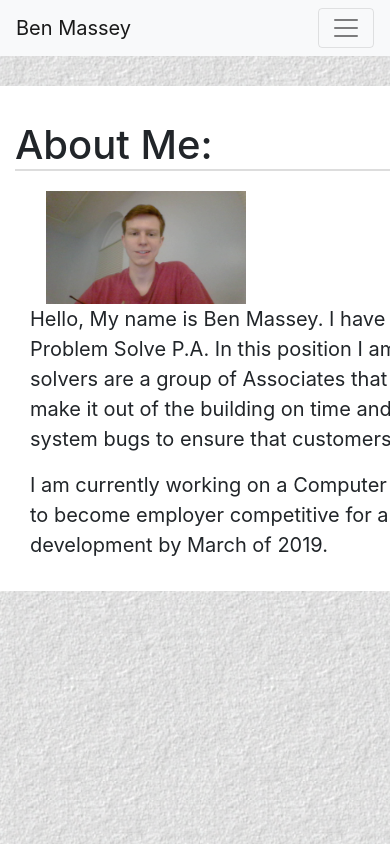
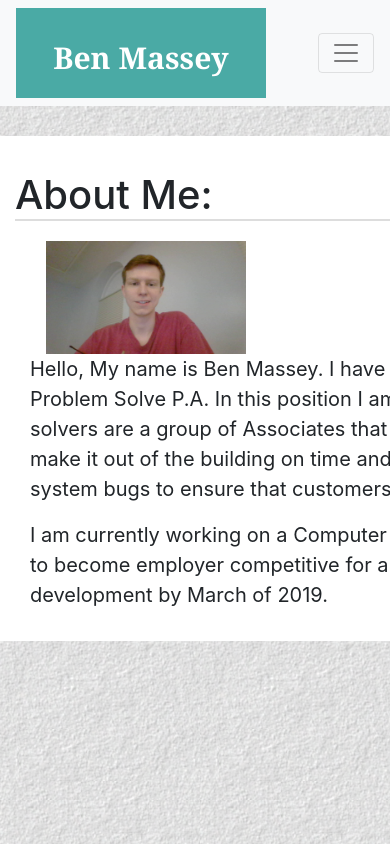
Before and after one commit to Ben-Massey/bootstrap-portfolio.github.io, a plain HTML site: page index.html in a window 390 px wide. Shown: the top 844 px of the page. Drawn offline with nearby package versions, Linux system fonts and the light colour scheme.

Commit message:
colored my name, can not figure out how to make the words on the pictures responsive also cant figure out how to make the navs go to the right

```diff
--- a/assets/css/style.css
+++ b/assets/css/style.css
@@ -83,3 +83,15 @@ p {
     right: 230px;
     width: 200px;
 }
+#logo {
+    width: 250px;
+    height: 90px;
+    font-family: Georgia, Times, "Times New Roman", serif;
+    font-size: 30px;
+    font-weight: 700;
+    line-height: 90px;
+    color: #fff;
+    text-align: center;
+    text-decoration: none;
+    background: #4aaaa5;
+}
--- a/index.html
+++ b/index.html
@@ -4,7 +4,7 @@
 <head>
     <meta charset="utf-8" />
     <meta http-equiv="X-UA-Compatible" content="IE=edge">
-    <title>Page Title</title>
+    <title>bootstrap portfolio</title>
     <meta name="viewport" content="width=device-width, initial-scale=1">
     <link rel="stylesheet" href="https://stackpath.bootstrapcdn.com/bootstrap/4.1.3/css/bootstrap.min.css" integrity="sha384-MCw98/SFnGE8fJT3GXwEOngsV7Zt27NXFoaoApmYm81iuXoPkFOJwJ8ERdknLPMO"
         crossorigin="anonymous">
@@ -19,7 +19,7 @@
 
 <body background="assets/images/background.png">
     <nav class="navbar navbar-expand-lg navbar-light bg-light">
-        <a class="navbar-brand" href="#">Ben Massey</a>
+        <a class="navbar-brand" id="logo" href="#">Ben Massey</a>
         <button class="navbar-toggler" type="button" data-toggle="collapse" data-target="#navbarNav" aria-controls="navbarNav" aria-expanded="false"
             aria-label="Toggle navigation">
             <span class="navbar-toggler-icon"></span>
```
Also changed, not shown: contact.html (+2 -2 lines), portfolio.html (+2 -2 lines).
